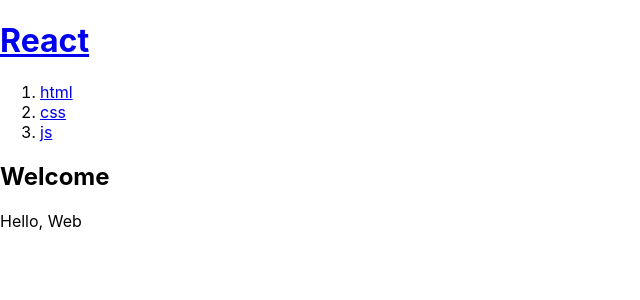
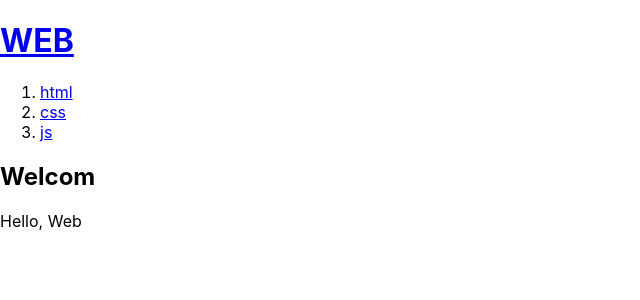
Before and after one commit to anemoa/react_practice, a React (Create React App) app in the folder 01.0725/: page / in a window 1280 px wide. Shown: the top 300 px of the page, without its empty margins (0-640 px from the left). Built offline with nearby package versions, Linux system fonts and the light colour scheme.

Commit message:
study: react props 활용

```diff
--- a/01.0725/src/App.js
+++ b/01.0725/src/App.js
@@ -1,47 +1,65 @@
 import logo from './logo.svg';
 import './App.css';
 
-function Header(){
+function Header(props){
+  console.log('props', props.title);
   return (
     <div>
       <header>
-        <h1><a href="/">React</a></h1>
+        <h1><a href="/">{props.title}</a></h1>
       </header>
     </div>
   );
 }
 
-function Nav(){
+function Nav(props){
+  // const lis = [
+  //   <li><a href="/read/1">html2</a></li>,
+  //   <li><a href="/read/2">css2</a></li>,
+  //   <li><a href="/read/3">js2</a></li>
+  // ];
+
+  const lis = [];
+  for(let i = 0; i < props.topics.length; i++){
+    let t = props.topics[i];
+    lis.push(<li key={t.id}><a href={'/read/' + t.id}>{t.title}</a></li>)
+  }
+
   return(
     <div>
       <nav>
         <ol>
-          <li><a href="/read/1">html</a></li>
-          <li><a href="/read/2">css</a></li>
-          <li><a href="/read/3">js</a></li>
+          {lis}
         </ol>
       </nav>
     </div>
   );
 }
 
-function Article(){
+function Article(props){
   return(
     <div>
       <article>
-        <h2>Welcome</h2>
-        Hello, Web
+        <h2>{props.title}</h2>
+        {props.body}
       </article>
     </div>
   );
 }
 
 function App() {
+  const topics = [
+    {id: 1, title: 'html', body: 'html is...'},
+    {id: 2, title: 'css', body: 'css is...'},
+    {id: 3, title: 'js', body: 'js is...'},
+  ];
+
   return (
     <div>
-      <Header></Header>
-      <Nav></Nav>
-      <Article></Article>
+      <Header title="WEB"></Header>
+      <Nav topics={topics}></Nav>
+      <Article title="Welcom" body="Hello, Web"></Article>
+
     </div>
   );
 }
```
